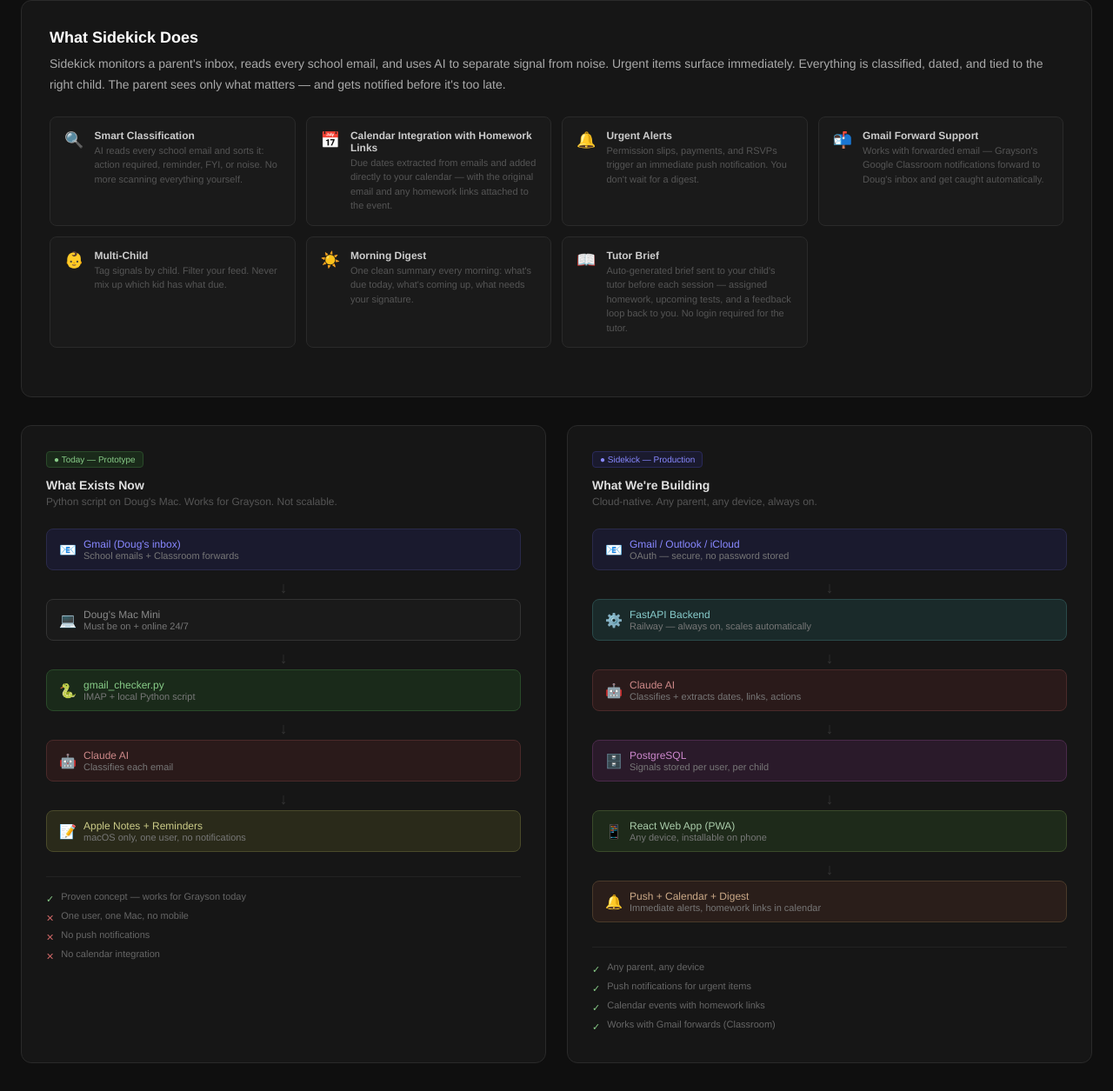
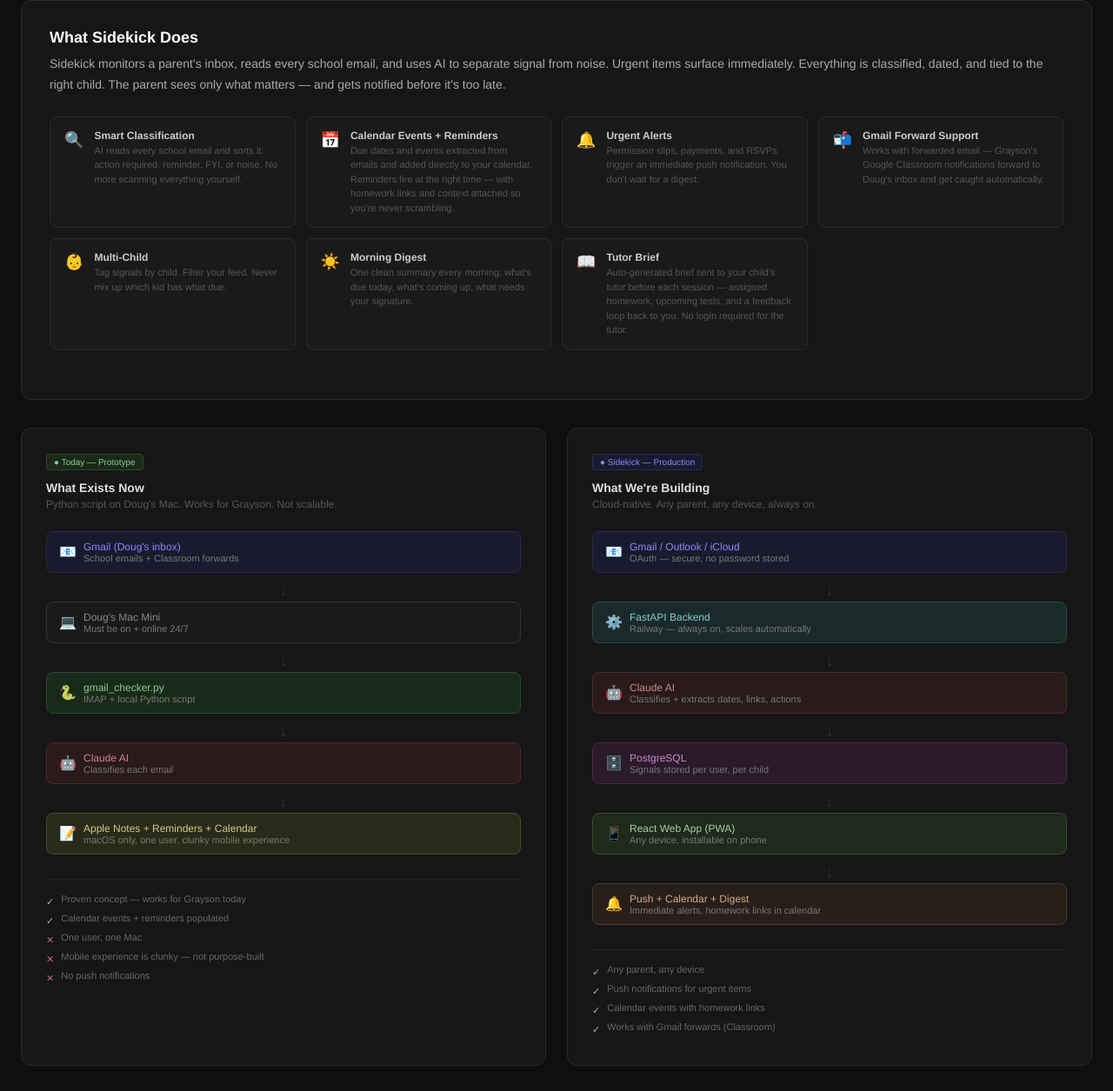
Before and after one commit to D-G-K-Eng/schoolsignal, a plain HTML site: page architecture-diagram.html in a window 1280 px wide. Shown: the part 696-1951 px from the top of the page at 87% size. Drawn offline with Linux system fonts and the light colour scheme.

Commit message:
Fix prototype description — mobile clunky not missing, calendar reminders already exist

```diff
--- a/architecture-diagram.html
+++ b/architecture-diagram.html
@@ -149,8 +149,8 @@
     <div class="feature-item">
       <span class="fi-icon">📅</span>
       <div>
-        <span class="fi-title">Calendar Integration with Homework Links</span>
-        <span class="fi-desc">Due dates extracted from emails and added directly to your calendar — with the original email and any homework links attached to the event.</span>
+        <span class="fi-title">Calendar Events + Reminders</span>
+        <span class="fi-desc">Due dates and events extracted from emails and added directly to your calendar. Reminders fire at the right time — with homework links and context attached so you're never scrambling.</span>
       </div>
     </div>
     <div class="feature-item">
@@ -206,13 +206,14 @@
       <div class="arrow">↓</div>
       <div class="node node-ai"><span class="icon">🤖</span><div><span>Claude AI</span><span class="node-label">Classifies each email</span></div></div>
       <div class="arrow">↓</div>
-      <div class="node node-output"><span class="icon">📝</span><div><span>Apple Notes + Reminders</span><span class="node-label">macOS only, one user, no notifications</span></div></div>
+      <div class="node node-output"><span class="icon">📝</span><div><span>Apple Notes + Reminders + Calendar</span><span class="node-label">macOS only, one user, clunky mobile experience</span></div></div>
     </div>
     <div class="notes">
       <div class="note-item pro"><span class="dot">✓</span><span>Proven concept — works for Grayson today</span></div>
-      <div class="note-item con"><span class="dot">✕</span><span>One user, one Mac, no mobile</span></div>
+      <div class="note-item pro"><span class="dot">✓</span><span>Calendar events + reminders populated</span></div>
+      <div class="note-item con"><span class="dot">✕</span><span>One user, one Mac</span></div>
+      <div class="note-item con"><span class="dot">✕</span><span>Mobile experience is clunky — not purpose-built</span></div>
       <div class="note-item con"><span class="dot">✕</span><span>No push notifications</span></div>
-      <div class="note-item con"><span class="dot">✕</span><span>No calendar integration</span></div>
     </div>
   </div>
 
```
Also changed, not shown: index.html (+6 -5 lines).
